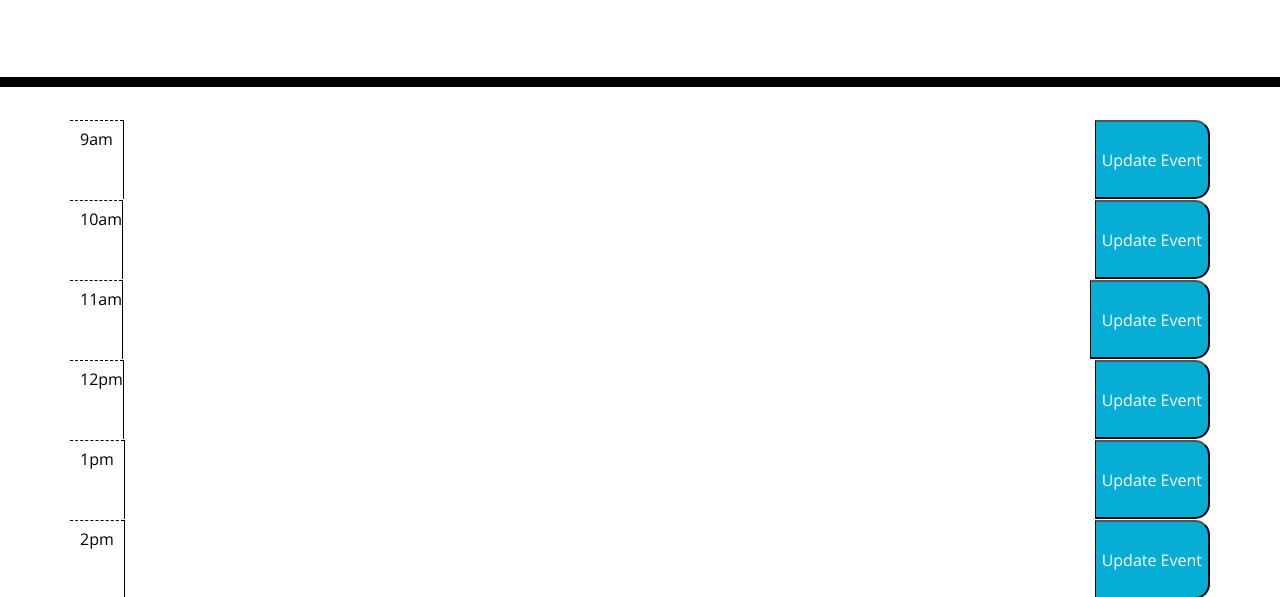
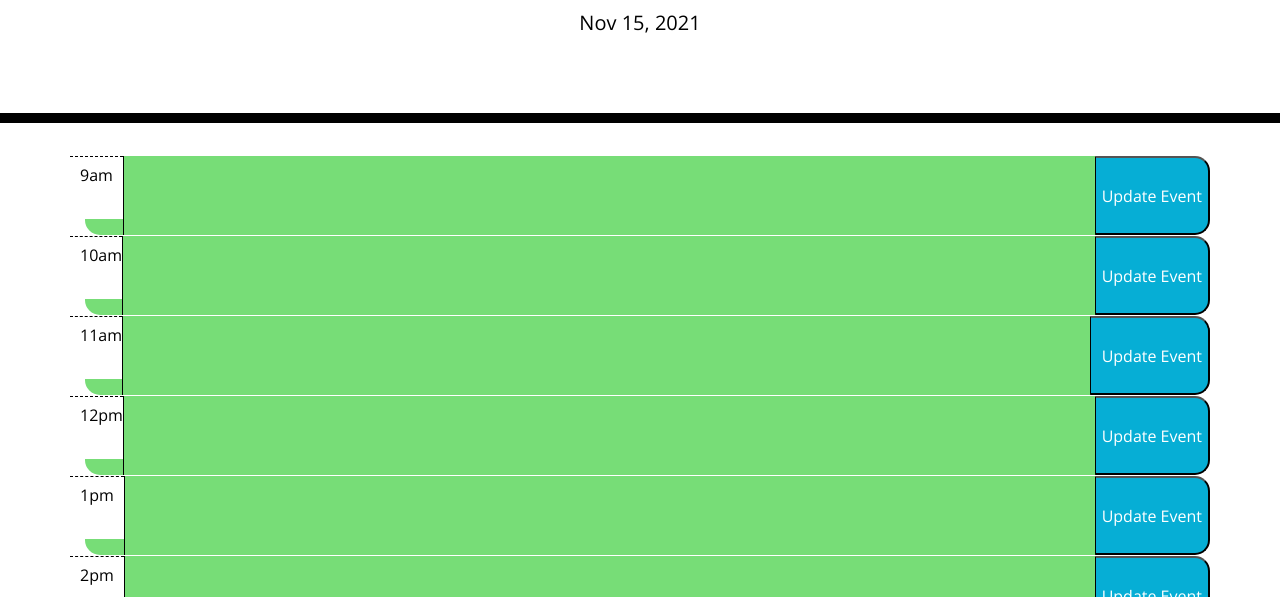
Before and after one commit to RyleeThomas/WorkDayScheduler, a plain HTML site: page index.html in a window 1280 px wide. Shown: the part 181-778 px from the top of the page. Drawn offline with nearby package versions, Linux system fonts and the light colour scheme.

Commit message:
update src file error

```diff
--- a/index.html
+++ b/index.html
@@ -106,6 +106,6 @@
 
     <script src="https://code.jquery.com/jquery-3.4.1.min.js"></script>
     <script src="https://cdnjs.cloudflare.com/ajax/libs/moment.js/2.24.0/moment.min.js"></script>
-    <script src="../Develop/script.js"></script>
+    <script src="../script.js"></script>
   </body>
 </html>
```
